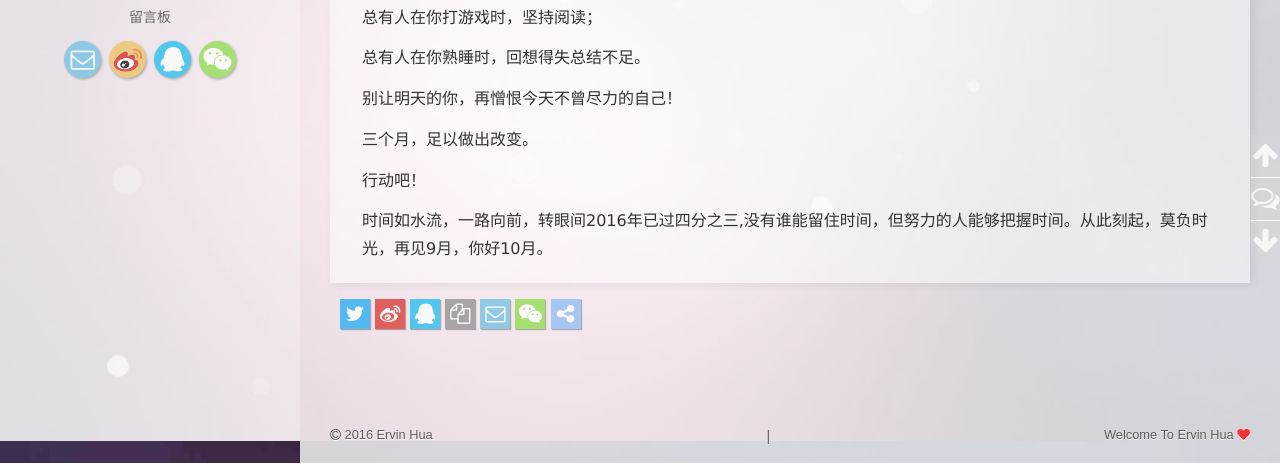
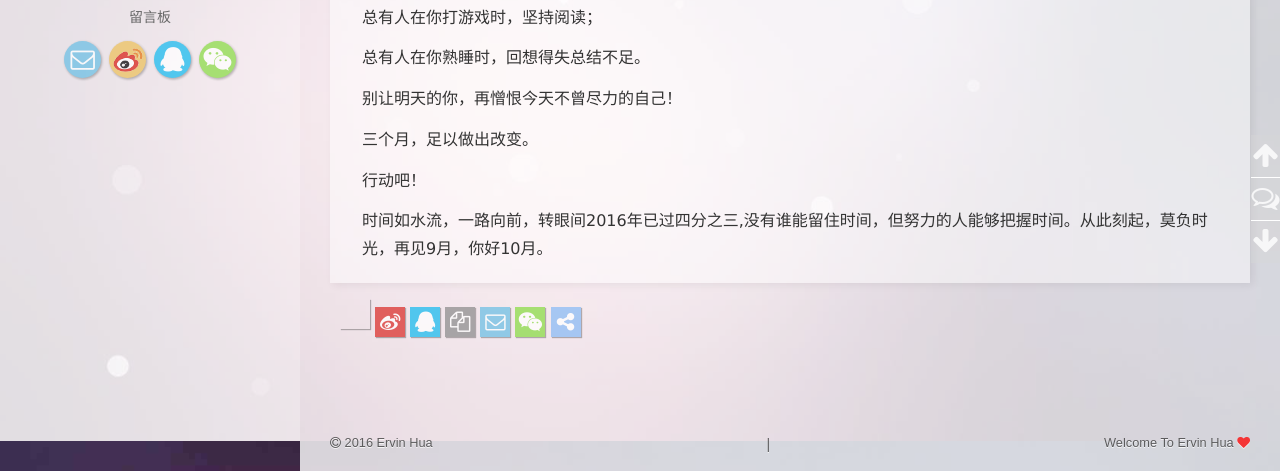
Before and after one commit to xiaobukeji/xiaobukeji.github.io, a plain HTML site: page about/index.html in a window 1280 px wide. Shown: the part 359-830 px from the top of the page. Drawn offline with nearby package versions, Linux system fonts and the light colour scheme; some packages are replaced by stand-ins of ours; a script that the page names is missing.

Commit message:
修改分享

```diff
--- a/about/index.html
+++ b/about/index.html
@@ -308,7 +308,7 @@
 <div class="share">
 
         <div class="bdsharebuttonbox">
-            <a href="#" class="fa fa-twitter bds_twi" data-cmd="twi" title="分享到推特"></a>
+            <a href="#" class="fa fa-qzone bds_qzone" data-cmd="qzone" title="分享到QQ空间"></a>
             <a href="#" class="fa fa-weibo bds_tsina" data-cmd="tsina" title="分享到新浪微博"></a>
             <a href="#" class="fa fa-qq bds_sqq" data-cmd="sqq" title="分享给 QQ 好友"></a>
             <a href="#" class="fa fa-files-o bds_copy" data-cmd="copy" title="复制网址"></a>
@@ -324,9 +324,6 @@
 
 
 </div>
-
-
-
 
 
 
```
Also changed, not shown: 2016/09/25/hello-world/index.html (+1 -4 lines), 2016/09/26/geek/index.html (+1 -4 lines), 2016/09/26/october/index.html (+1 -4 lines), index.html (+0 -2 lines).
